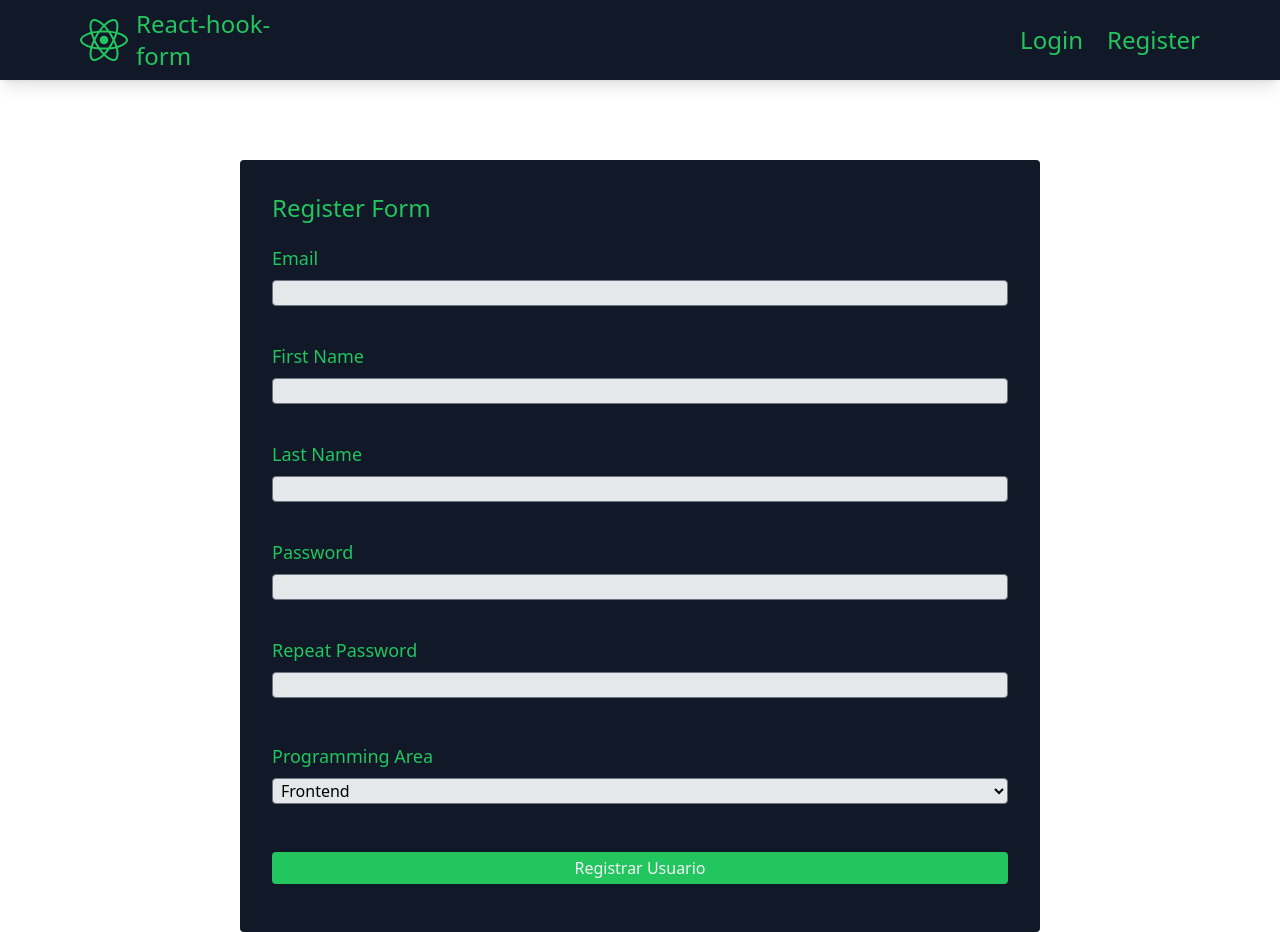
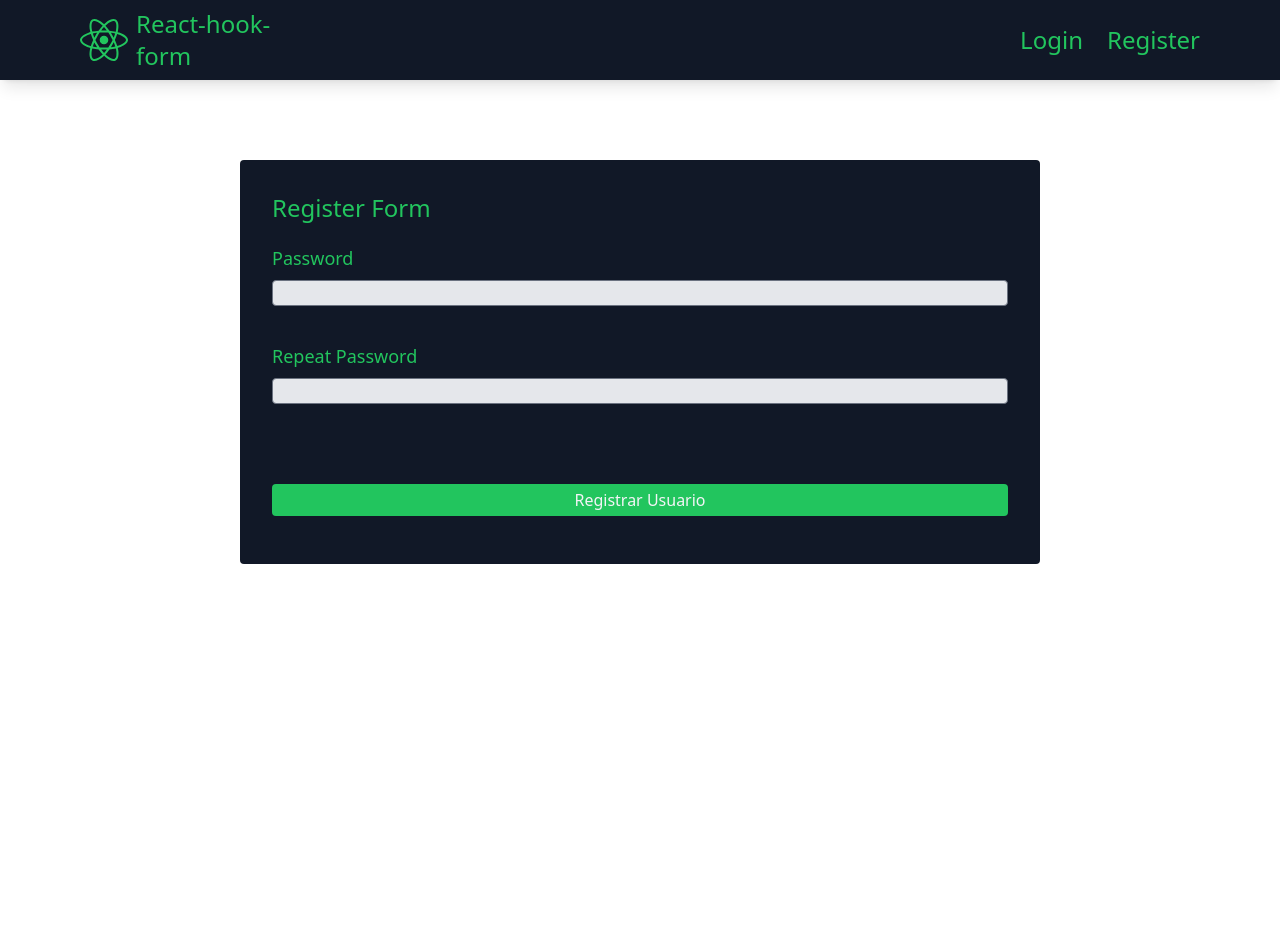
Before and after one commit to jeronimogarcia/ReactHookForm, a Next.js app: page /auth/register in a window 1280 px wide. After the commit the page ends 800 px from the top, so only its background shows below. Built offline with nearby package versions, Linux system fonts and the light colour scheme.

Commit message:
Yup Password Validation solved

```diff
--- a/pages/auth/register.tsx
+++ b/pages/auth/register.tsx
@@ -1,24 +1,19 @@
 import Layout from "@/components/Layout";
 import { SubmitHandler, useForm } from "react-hook-form";
 import { useState, useEffect } from 'react';
+import { yupResolver } from '@hookform/resolvers/yup';
+import * as yup from "yup";
 
-enum GenderEnum {
-  frontend = "frontend",
-  backend = "backend",
-  fullstack = "fullstack",
-}
+const schema = yup.object({
+  password: yup.string().required("This field must be filled!").min(6, "Min 6 characters!"),
+  repeatPassword: yup.string()
+  .oneOf([yup.ref('password'), null], 'Passwords must match!'),
+}).required();
 
-interface IFormInput {
-  email: String;
-  firstName: String;
-  lastName: String;
-  password: String;
-  repeatPassword: String;
-  area: GenderEnum;
-}
+type FormData = yup.InferType<typeof schema>;
 
-const inputStyle =
-  "border border-gray-500 px-1 rounded outline-none bg-gray-200";
+
+const inputStyle = "border border-gray-500 px-1 rounded outline-none bg-gray-200";
 const labelStyle = "text-lg mt-1 mb-2 text-green-500";
 const errorStyle = "mt-2 text-red-500";
 
@@ -26,79 +21,24 @@ const RegisterPage = () => {
   const {
     register,
     handleSubmit,
-    formState: { errors, dirtyFields },
+    formState: { errors },
     reset,
-    getValues,
-    setError,
-    clearErrors,
-    watch
-  } = useForm<IFormInput>({
+    watch,
+    trigger
+  } = useForm<FormData>({
+    resolver: yupResolver(schema),
     mode: "all",
-    criteriaMode: "all"
   });
-  const onSubmit: SubmitHandler<IFormInput> = (data) => {
+  const onSubmit: SubmitHandler<FormData> = (data) => {
     console.log(data);
     reset();
   };
 
-  const [watchPass, watchRepeat] = watch(["password", "repeatPassword"])
-  const [errorState, setErrorState] = useState('false')
+  const password = watch("password");
 
   useEffect(() => {
-    if(watchPass === watchRepeat){
-      console.log("effect true")
-      clearErrors('repeatPassword')
-      clearErrors('password')
-    }else {
-      console.log("effect false")
-      console.log(errors.repeatPassword?.message)
-      setError('repeatPassword', { type: 'passError', message: '' });
-      setError('password', { type: 'passError', message: '' });
-    }
-  }, [watchPass, watchRepeat])
-
-
-  // const [checkPass, setCheckPass] = useState(false);
-
-  // useEffect(() => {
-  //   console.log(checkPass)
-  //   if(checkPass) {
-  //     clearErrors('repeatPassword')
-  //   } else {
-  //     setError('repeatPassword', { type: 'passError', message: 'Password error' });
-  //   }
-  // }, [checkPass])
-
-
-  // const checkPassword = (e: any, type: string) => {
-
-  //   switch (type) {
-  //     case "pass":
-  //       const passwordRepeatValue = getValues("repeatPassword")
-  //       if (e.target.value === passwordRepeatValue) {
-  //         setCheckPass(true);
-  //         break;
-  //       } else {
-  //         setCheckPass(false);
-  //         break;
-  //       }
-  //     case "repeat":
-  //       const passwordValue = getValues("password");
-  //       console.log(e.target.value)
-  //       console.log(passwordValue)
-  //       if (dirtyFields.password && !errors.password?.message) {
-  //         console.log(errors.password)
-  //         if (e.target.value === passwordValue) {
-  //           setCheckPass(true)
-  //           break;
-  //         } else {
-  //           setCheckPass(false);
-  //           break;
-  //         }
-  //       }
-  //   }
-
-  // };
+    trigger("repeatPassword");
+  }, [password, trigger]);
 
   return (
     <Layout
@@ -110,65 +50,24 @@ const RegisterPage = () => {
         className="flex align-center flex-col w-[800px] p-8 pb-8 rounded bg-gray-900 relative"
       >
         <h1 className="text-2xl text-green-500 mb-4">Register Form</h1>
-        <label className={labelStyle}>Email</label>
-        <input {...register("email", {})} className={inputStyle} />
-        {!errors.email && <p className="h-6"></p>}
-        <p className={errorStyle}>{errors.email?.message}</p>
-        <label className={labelStyle}>First Name</label>
-        <input {...register("firstName", {})} className={inputStyle} />
-        {!errors.firstName && <p className="h-6"></p>}
-        <p className={errorStyle}>{errors.firstName?.message}</p>
-        <label className={labelStyle}>Last Name</label>
-        <input {...register("lastName", {})} className={inputStyle} />
-        {!errors.lastName && <p className="h-6"></p>}
-        <p className={errorStyle}>{errors.lastName?.message}</p>
 
         <label className={labelStyle}>Password</label>
         <input
-          {...register("password", { required: true, minLength: 6 })}
+          {...register("password", {})}
           className={inputStyle}
-          // onKeyUp={(e) => checkPassword(e, "pass")}
         />
-
-
-        {!errors.password &&  <p className="h-8"></p>}
-        {errors.password?.type === "required" && (
-          <p className={errorStyle}>Password required!</p>
-        )}
-        {errors.password?.type === "minLength" && (
-          <p className={errorStyle}>Too short, 6 characters minimum.</p>
-        )}
-        {errors.password?.type === "passError" && (
-          <p className="h-8">{errors.password?.message} </p>
-        )}
+        {!errors.password && <p className="h-6"></p>}
+        <p className={errorStyle} >{errors.password?.message}</p>
 
         <label className={labelStyle}>Repeat Password</label>
         <input
           {...register("repeatPassword")}
           className={inputStyle}
-          // onKeyUp={(e) => checkPassword(e, "repeat")}
+
         />
-        <div className="mt-2 h-8">
-        {/* {!checkPass && dirtyFields.password ? <span className={errorStyle}>Password dont match. </span> : <span className="h-8"></span>} */}
-        {errors.repeatPassword?.type === "required" && (
-          <span className={errorStyle}>Confirm password required!</span>
-        )}
-          {errors.repeatPassword?.type === "passError" && (
-          <span className={errorStyle}>{errors.repeatPassword?.message} Passwords must match!</span>
-        )}
-         {errors.password?.type === "passError" && (
-          <span className={errorStyle}>{errors.password?.message} Passwords must match!</span>
-        )}
+        {!errors.repeatPassword && <p className="h-6"></p>}
+        <p className={errorStyle} >{errors.repeatPassword?.message}</p>
 
-
-        </div>
-
-        <label className={labelStyle}>Programming Area</label>
-        <select {...register("area")} className={inputStyle}>
-          <option value="frontend">Frontend</option>
-          <option value="backend">Backend</option>
-          <option value="fullstack">Fullstack</option>
-        </select>
         <button
           type="submit"
           className="mt-12 mb-4 w-[100%] py-1 rounded bg-green-500 text-gray-100 hover:text-blue-500 font-medium"
```
